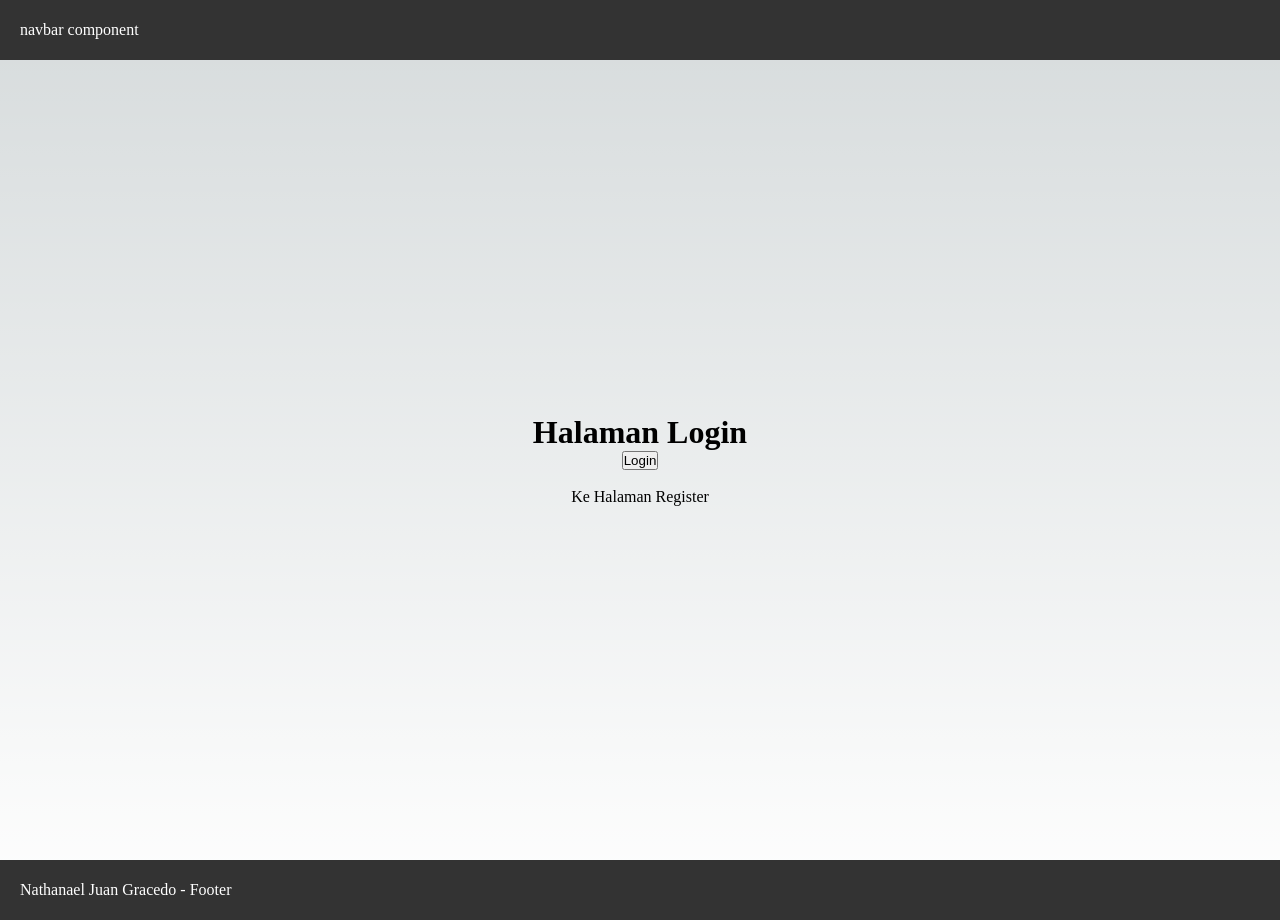
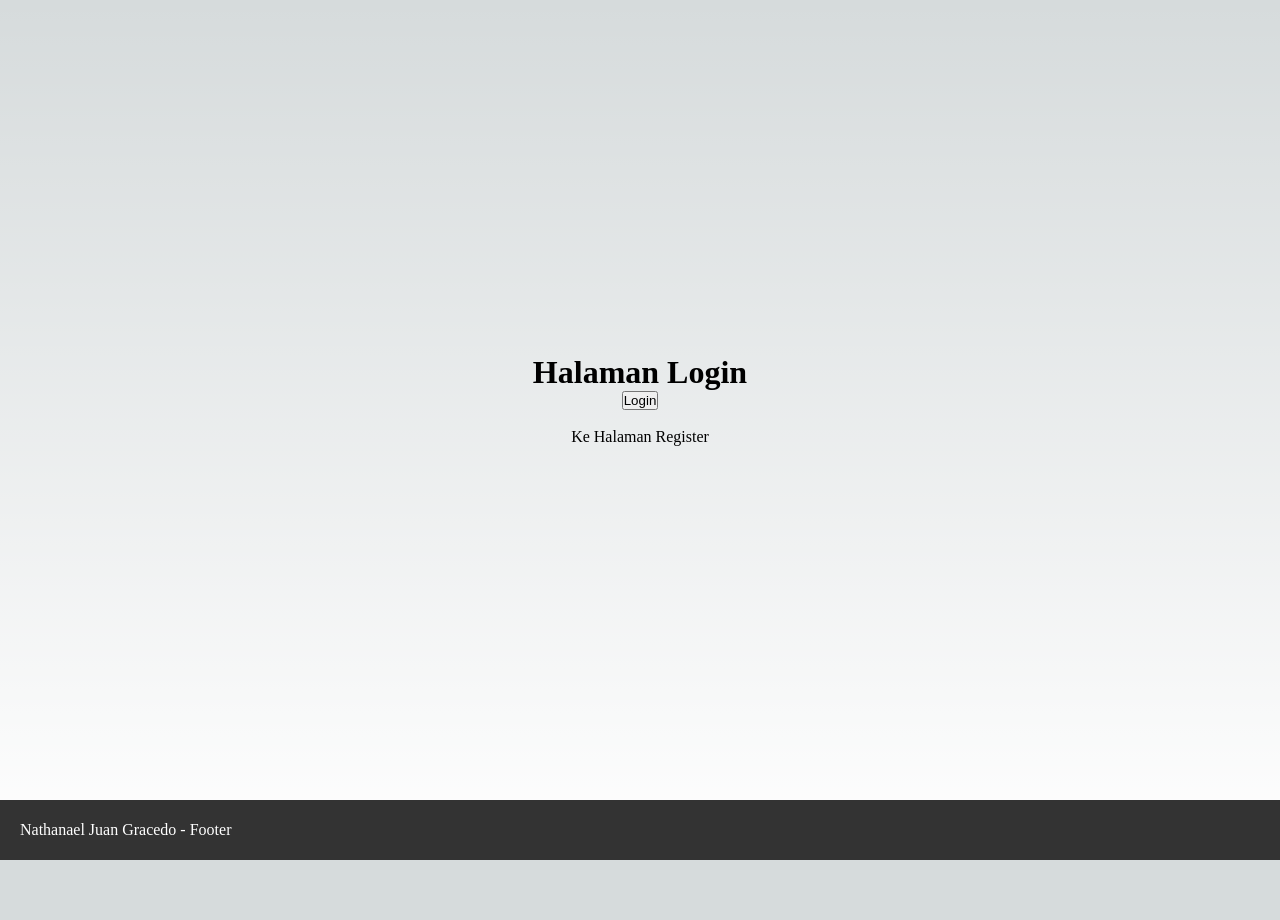
Before and after one commit to NathanaelGracedo/pemrograman-berbasis-framework, a Next.js app in the folder jobsheet5-styling-page/my-app/: page /auth/login in a window 1280 px wide. After the commit the page ends 860 px from the top, so only its background shows below. Built offline with nearby package versions, Linux system fonts and the light colour scheme.

Commit message:
Jobsheet 5 - Langkah 4 - Conditional Rendering Navbar (Tanpa Navbar di Login)

```diff
--- a/jobsheet5-styling-page/my-app/src/components/layouts/Appshell/index.tsx
+++ b/jobsheet5-styling-page/my-app/src/components/layouts/Appshell/index.tsx
@@ -1,5 +1,8 @@
+import { useRouter } from "next/router";
 import Navbar from "../navbar";
 import Footer from "../footer";
+
+const disableNavbar = ["/auth/login", "/auth/register"];
 
 type AppShellProps = {
     children: React.ReactNode;
@@ -7,9 +10,10 @@ type AppShellProps = {
 
 const AppShell = (props: AppShellProps) => {
     const { children} = props;
+    const { pathname } = useRouter();
     return (
         <main>
-            <Navbar></Navbar>
+            {!disableNavbar.includes(pathname) && <Navbar></Navbar>}
             {children}
             <Footer></Footer>
         </main>
```
